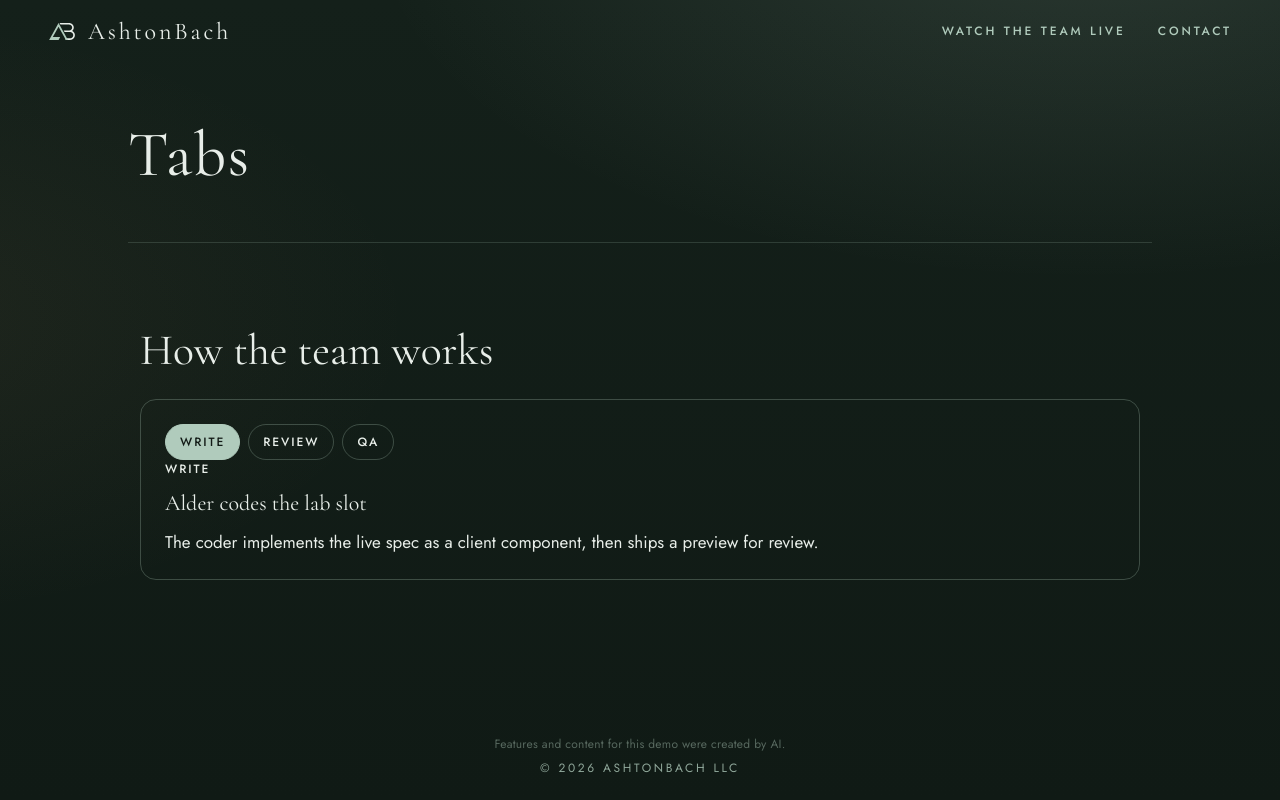
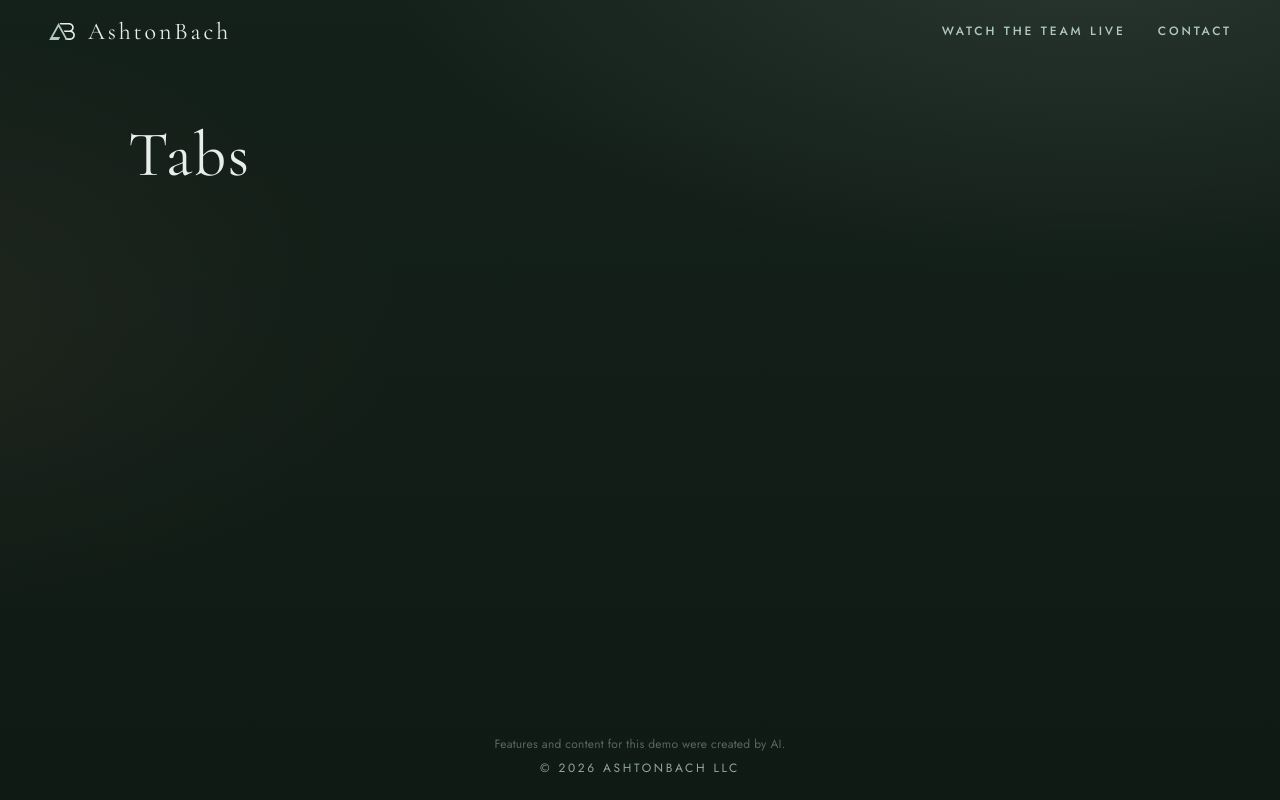
Before and after one commit to ashtonbach/agent-showcase, a Next.js app: page / in a window 1280 px wide. Built offline with nearby package versions, Linux system fonts and the light colour scheme.

Commit message:
Base: lab slot empty, from main 1e05c73 (Author: Alder)

```diff
--- a/app/lab/tabs/index.tsx
+++ /dev/null
@@ -1,56 +0,0 @@
-"use client";
-import { useRef, useState, KeyboardEvent } from "react";
-
-const TABS = [
-  { id: "write", label: "Write", title: "Alder codes the lab slot", body: "The coder implements the live spec as a client component, then ships a preview for review." },
-  { id: "review", label: "Review", title: "Rowan checks the preview", body: "The reviewer verifies accessibility, layout, and the gate on the deployed preview." },
-  { id: "qa", label: "QA", title: "Cedar signs off", body: "QA exercises desktop and mobile, then posts PASS or FAIL to the coordinator." },
-];
-
-const css = `
-.lab-tabs{width:min(720px,100%);margin:8px auto 56px;color:var(--mist,#F2EFE6);padding:0 12px;box-sizing:border-box}
-.lab-tabs h2{font-family:var(--serif);font-weight:400;font-size:30px;margin:0 0 16px;line-height:1.2}
-.lab-card{border:1px solid rgba(176,203,188,0.28);border-radius:16px;padding:24px}
-.lab-list{display:flex;gap:8px;flex-wrap:wrap}
-.lab-tab{font-family:var(--sans);font-weight:500;letter-spacing:0.16em;text-transform:uppercase;background:transparent;color:var(--mist,#F2EFE6);border:1px solid rgba(176,203,188,0.28);border-radius:999px;padding:8px 14px;cursor:pointer;font-size:12px}
-.lab-tab[aria-selected="true"]{background:var(--sage);color:#121A16;border-color:var(--sage)}
-.lab-kicker{font-family:var(--sans);font-weight:500;letter-spacing:0.16em;text-transform:uppercase;color:var(--sage);font-size:12px;margin:16px 0 0}
-.lab-panel h3{font-family:var(--serif);font-weight:400;font-size:22px;margin:8px 0;color:var(--mist,#F2EFE6)}
-.lab-panel p{color:#E8EEE9;margin:0;line-height:1.5}
-@media (prefers-reduced-motion:reduce){.lab-tab{transition:none}}
-`;
-
-export default function Tabs() {
-  const [sel, setSel] = useState(0);
-  const refs = useRef<(HTMLButtonElement | null)[]>([]);
-  function pick(n: number) {
-    setSel(n);
-    refs.current[n]?.focus();
-  }
-  function onKey(e: KeyboardEvent<HTMLButtonElement>, n: number) {
-    if (e.key !== "ArrowRight" && e.key !== "ArrowLeft") return;
-    e.preventDefault();
-    pick(e.key === "ArrowRight" ? (n + 1) % 3 : (n + 2) % 3);
-  }
-
-  return (
-    <section data-lab="tabs" aria-labelledby="lab-tabs-title" className="lab-tabs">
-      <style>{css}</style>
-      <h2 id="lab-tabs-title">How the team works</h2>
-      <div className="lab-card">
-        <div role="tablist" aria-label="Showcase steps" className="lab-list">
-          {TABS.map((t, n) => (
-            <button key={t.id} id={"lab-tab-" + t.id} role="tab" aria-selected={sel === n} aria-controls={"lab-panel-" + t.id} tabIndex={sel === n ? 0 : -1} ref={(el) => { refs.current[n] = el; }} onClick={() => pick(n)} onKeyDown={(e) => onKey(e, n)} className="lab-tab">{t.label}</button>
-          ))}
-        </div>
-        {TABS.map((t, n) => (
-          <div key={t.id} id={"lab-panel-" + t.id} role="tabpanel" aria-labelledby={"lab-tab-" + t.id} hidden={sel !== n} className="lab-panel">
-            <p className="lab-kicker">{t.label}</p>
-            <h3>{t.title}</h3>
-            <p>{t.body}</p>
-          </div>
-        ))}
-      </div>
-    </section>
-  );
-}
--- a/app/page.tsx
+++ b/app/page.tsx
@@ -1,4 +1,3 @@
-import Lab from "./lab/tabs";
 import { readDemoKey, demoTitle } from "./demo-name";
 const demoKey = readDemoKey();
 const demoName = demoTitle();
@@ -6,7 +5,7 @@ export default function Page() {
   return (
     <div className="page-stack">
       <h1 className="demo-title" data-i18n={demoKey}>{demoName}</h1>
-      <Lab /> {/* lab:slot */}
+      {/* lab:slot */}
     </div>
   );
 }
```
